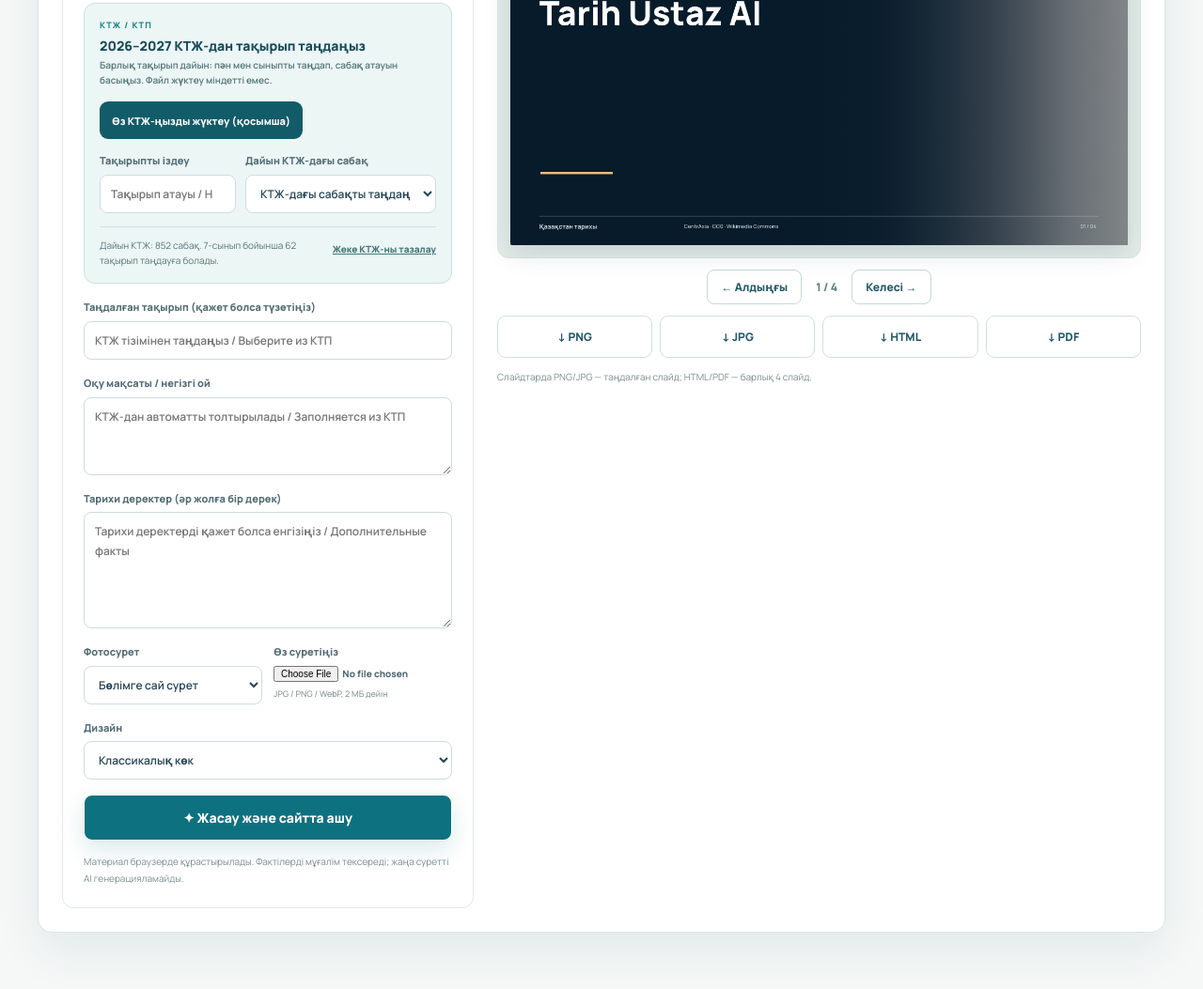
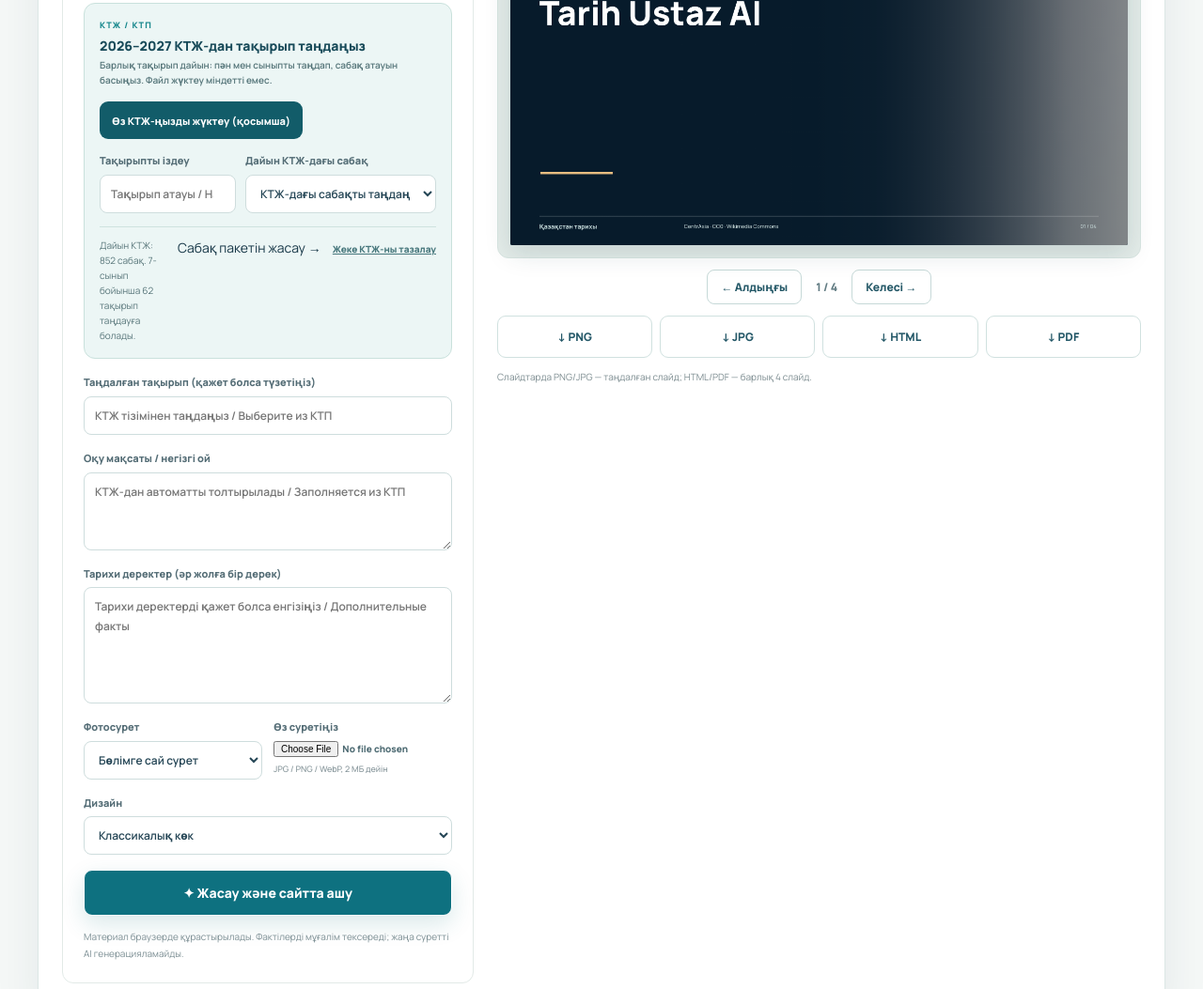
Before and after one commit to Dosalin007/tarih-tanym-ai, a plain HTML site: page index.html in a window 1280 px wide. Shown: the part 1584-2637 px from the top of the page at 94% size. Drawn offline with Linux system fonts and the light colour scheme.

Commit message:
Add one-click navigation from chosen KTP topic to lesson package generation

```diff
--- a/index.html
+++ b/index.html
@@ -89,7 +89,7 @@
          <label><span data-kk="Тақырыпты іздеу" data-ru="Поиск темы">Тақырыпты іздеу</span><input type="search" id="ktpSearch" placeholder="Тақырып атауы / Название темы" autocomplete="off"></label>
          <label><span data-kk="Дайын КТЖ-дағы сабақ" data-ru="Урок из готового КТП">Дайын КТЖ-дағы сабақ</span><select id="ktpTopicSelect" disabled><option data-kk="Сабақтар жүктелуде..." data-ru="Загрузка уроков...">Сабақтар жүктелуде...</option></select></label>
         </div>
-        <div class="ktp-foot"><span id="ktpStatus" role="status" aria-live="polite" data-kk="Дайын тақырыптар ашылуда. Өз КТЖ файлын тек қажет болса қосыңыз." data-ru="Загрузка готовых тем. Свой файл КТП добавляйте только при необходимости.">Дайын тақырыптар ашылуда. Өз КТЖ файлын тек қажет болса қосыңыз.</span><button type="button" id="ktpClear" class="ktp-clear" data-kk="Жеке КТЖ-ны тазалау" data-ru="Удалить свой КТП">Жеке КТЖ-ны тазалау</button></div>
+        <div class="ktp-foot"><span id="ktpStatus" role="status" aria-live="polite" data-kk="Дайын тақырыптар ашылуда. Өз КТЖ файлын тек қажет болса қосыңыз." data-ru="Загрузка готовых тем. Свой файл КТП добавляйте только при необходимости.">Дайын тақырыптар ашылуда. Өз КТЖ файлын тек қажет болса қосыңыз.</span><a class="ktp-go-package" href="#lessonPackage" data-kk="Сабақ пакетін жасау →" data-ru="Создать комплект урока →">Сабақ пакетін жасау →</a><button type="button" id="ktpClear" class="ktp-clear" data-kk="Жеке КТЖ-ны тазалау" data-ru="Удалить свой КТП">Жеке КТЖ-ны тазалау</button></div>
        </div>
        <label><span data-kk="Таңдалған тақырып (қажет болса түзетіңіз)" data-ru="Выбранная тема (при необходимости измените)">Таңдалған тақырып (қажет болса түзетіңіз)</span><input id="topicInput" maxlength="300" placeholder="КТЖ тізімінен таңдаңыз / Выберите из КТП" required></label>
 
```
